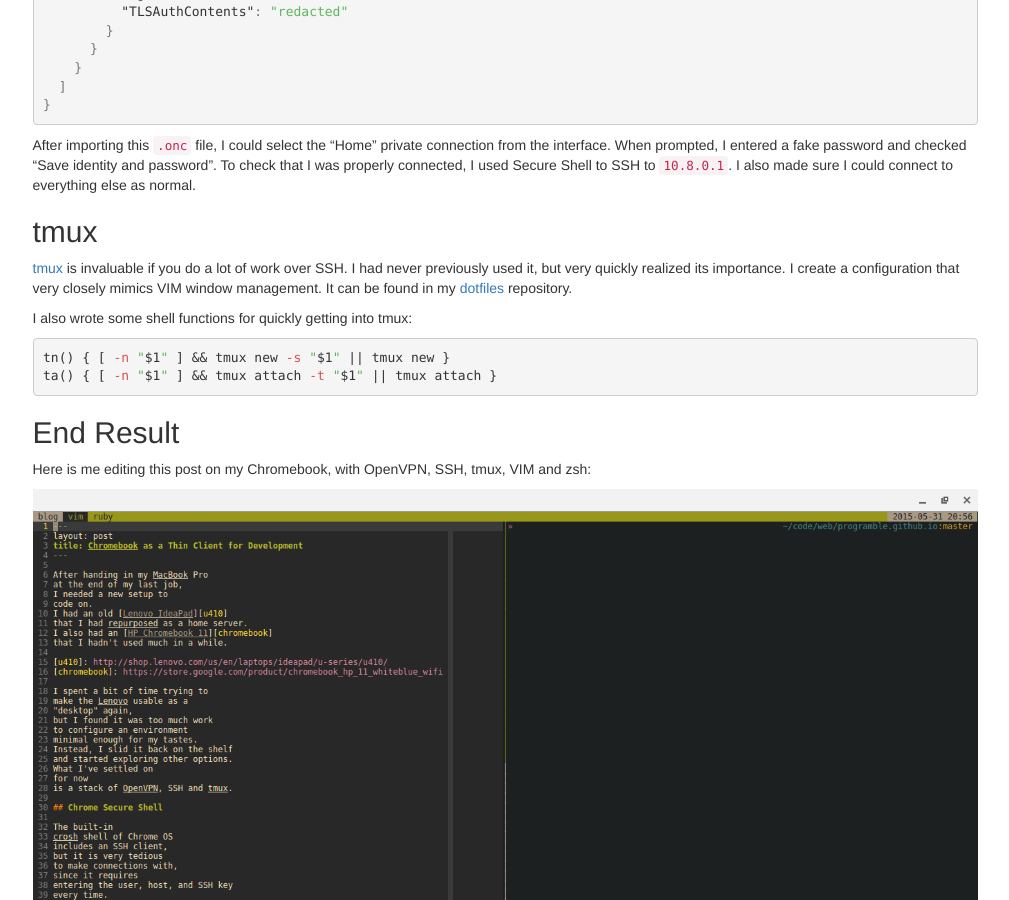
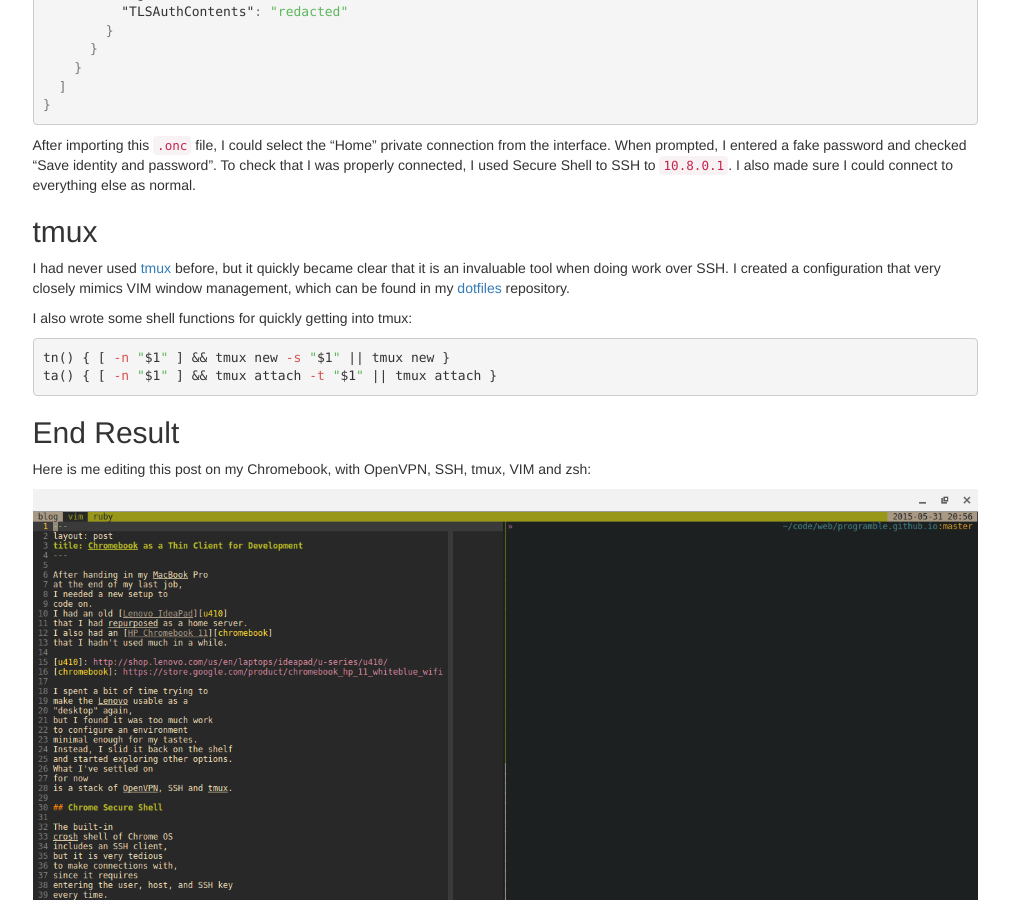
Before and after one commit to causal-agent/programble.github.io, a Jekyll site: the page built from _posts/2015-05-31-chromebook-vpn.md, in a window 1280 px wide and 900 px high, scrolled down 2610 px. Shown: the whole window, without its empty margins (135-1144 px from the left). Built offline with Jekyll 4.4.1, drawn with Linux system fonts in a browser that asks for light colours; nearby versions of some CDN libraries; Markdown is read by kramdown in place of the engine named in the settings.

Commit message:
Rewrite tmux intro paragraph

```diff
--- a/_posts/2015-05-31-chromebook-vpn.md
+++ b/_posts/2015-05-31-chromebook-vpn.md
@@ -286,13 +286,13 @@ as normal.
 
 ## tmux
 
-[tmux][tmux] is invaluable
-if you do a lot of work over SSH.
-I had never previously used it,
-but very quickly realized its importance.
-I create a configuration
-that very closely mimics VIM window management.
-It can be found in my [dotfiles][dotfiles] repository.
+I had never used [tmux][tmux] before,
+but it quickly became clear
+that it is an invaluable tool
+when doing work over SSH.
+I created a configuration
+that very closely mimics VIM window management,
+which can be found in my [dotfiles][dotfiles] repository.
 
 I also wrote some shell functions
 for quickly getting into tmux:
```
